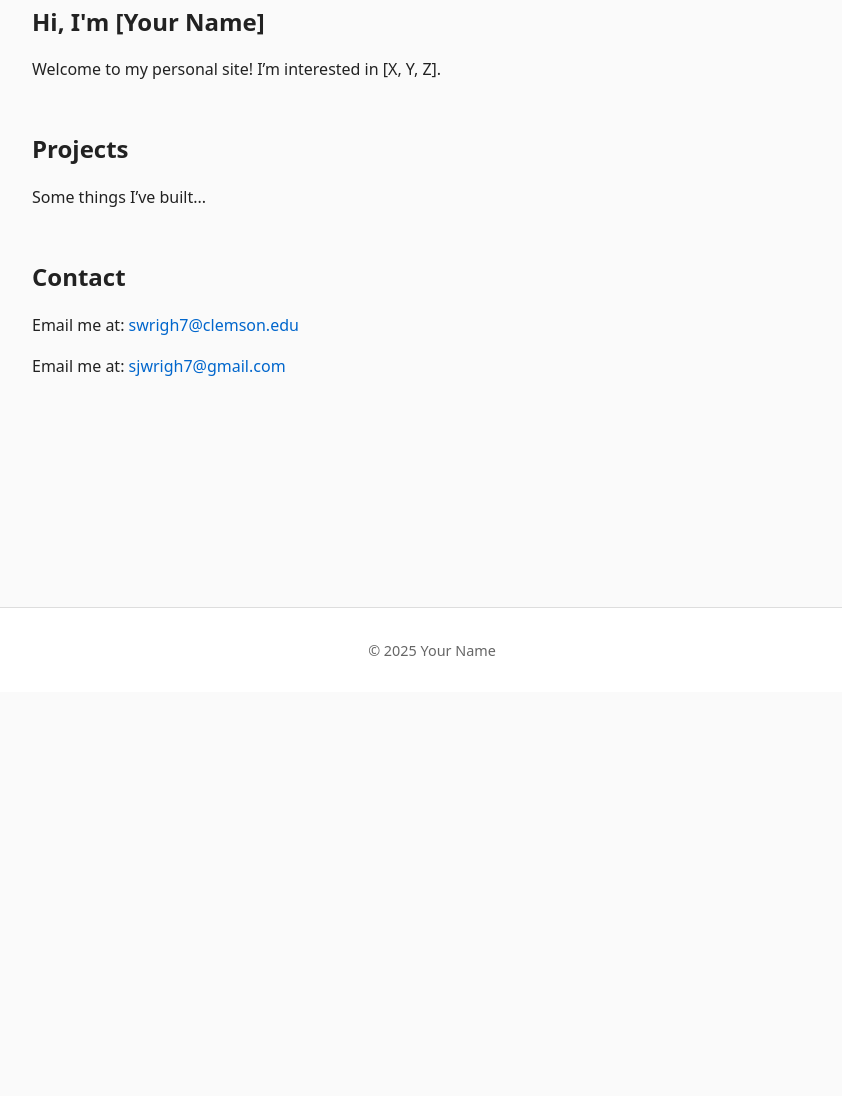
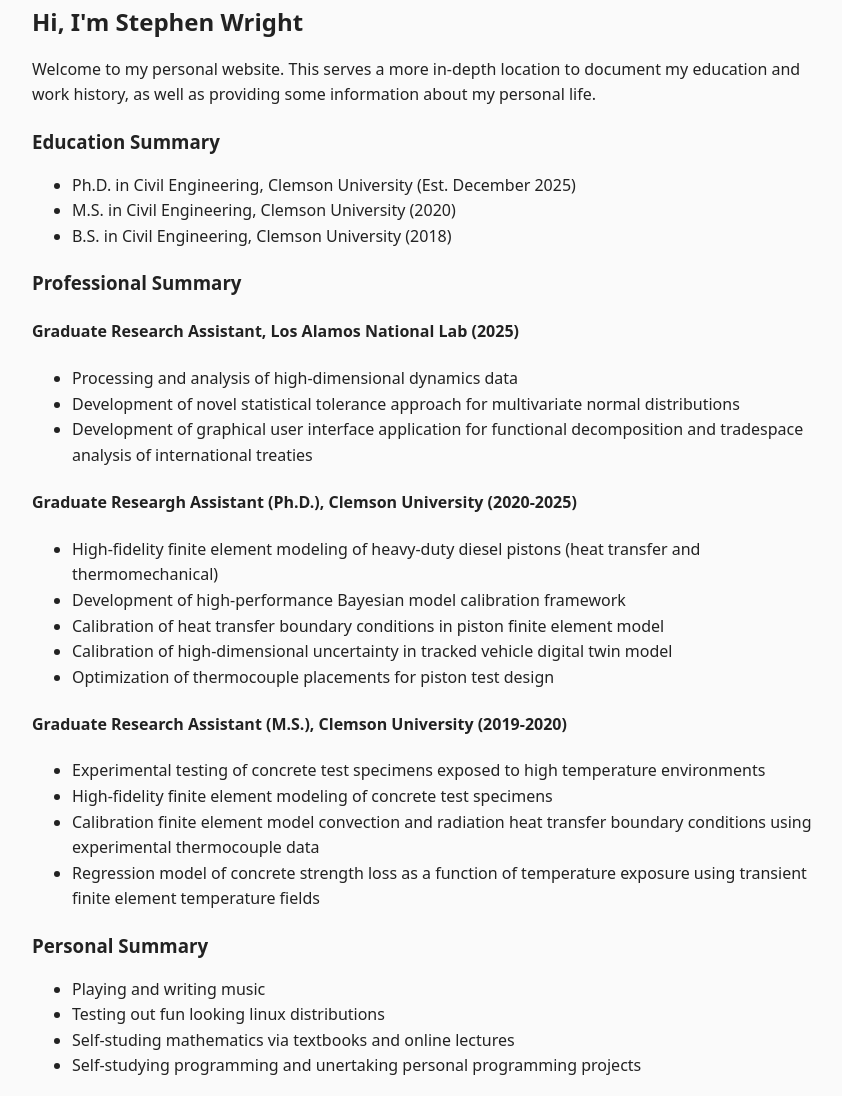
Before and after one commit to sjwrigh7/sjwrigh7.github.io, a plain HTML site: page index.html in a window 1280 px wide. Shown: the part 116-1212 px from the top of the page, without its empty margins (208-1050 px from the left). Before the commit the page ends 816 px from the top, so only its background shows below. Drawn offline with Linux system fonts and the light colour scheme.

Commit message:
add preliminary introduction section

```diff
--- a/index.html
+++ b/index.html
@@ -16,8 +16,49 @@
 
   <main>
     <section id="about">
-      <h1>Hi, I'm [Your Name]</h1>
-      <p>Welcome to my personal site! I’m interested in [X, Y, Z].</p>
+      <h1>Hi, I'm Stephen Wright</h1>
+      <p>Welcome to my personal website. This serves a more in-depth location to document my education and work history, as well as providing some information about my personal life.</p>
+      <div class="highlight">
+        <h3>Education Summary</h3>
+        <ul>
+            <li>Ph.D. in Civil Engineering, Clemson University (Est. December 2025)</li>
+            <li>M.S. in Civil Engineering, Clemson University (2020)</li>
+            <li>B.S. in Civil Engineering, Clemson University (2018)</li>
+        </ul>
+      </div>
+      <div class="highlight">
+        <h3>Professional Summary</h3>
+          <h4>Graduate Research Assistant, Los Alamos National Lab (2025)</h4>
+            <ul>
+                <li>Processing and analysis of high-dimensional dynamics data</li>
+                <li>Development of novel statistical tolerance approach for multivariate normal distributions</li>
+                <li>Development of graphical user interface application for functional decomposition and tradespace analysis of international treaties</li>
+            </ul>
+          <h4>Graduate Researgh Assistant (Ph.D.), Clemson University (2020-2025)</h4>
+            <ul>
+                <li>High-fidelity finite element modeling of heavy-duty diesel pistons (heat transfer and thermomechanical)</li>
+                <li>Development of high-performance Bayesian model calibration framework</li>
+                <li>Calibration of heat transfer boundary conditions in piston finite element model</li>
+                <li>Calibration of high-dimensional uncertainty in tracked vehicle digital twin model</li>
+                <li>Optimization of thermocouple placements for piston test design</li>
+            </ul>
+          <h4>Graduate Research Assistant (M.S.), Clemson University (2019-2020)</h4>
+            <ul>
+                <li>Experimental testing of concrete test specimens exposed to high temperature environments</li>
+                <li>High-fidelity finite element modeling of concrete test specimens</li>
+                <li>Calibration finite element model convection and radiation heat transfer boundary conditions using experimental thermocouple data</li>
+                <li>Regression model of concrete strength loss as a function of temperature exposure using transient finite element temperature fields</li>
+            </ul>
+      </div>
+      <div class="highlight">
+        <h3>Personal Summary</h3>
+        <ul>
+            <li>Playing and writing music</li>
+            <li>Testing out fun looking linux distributions</li>
+            <li>Self-studing mathematics via textbooks and online lectures</li>
+            <li>Self-studying programming and unertaking personal programming projects</li>
+        </ul>
+      </div>
     </section>
 
     <section id="projects">
```
